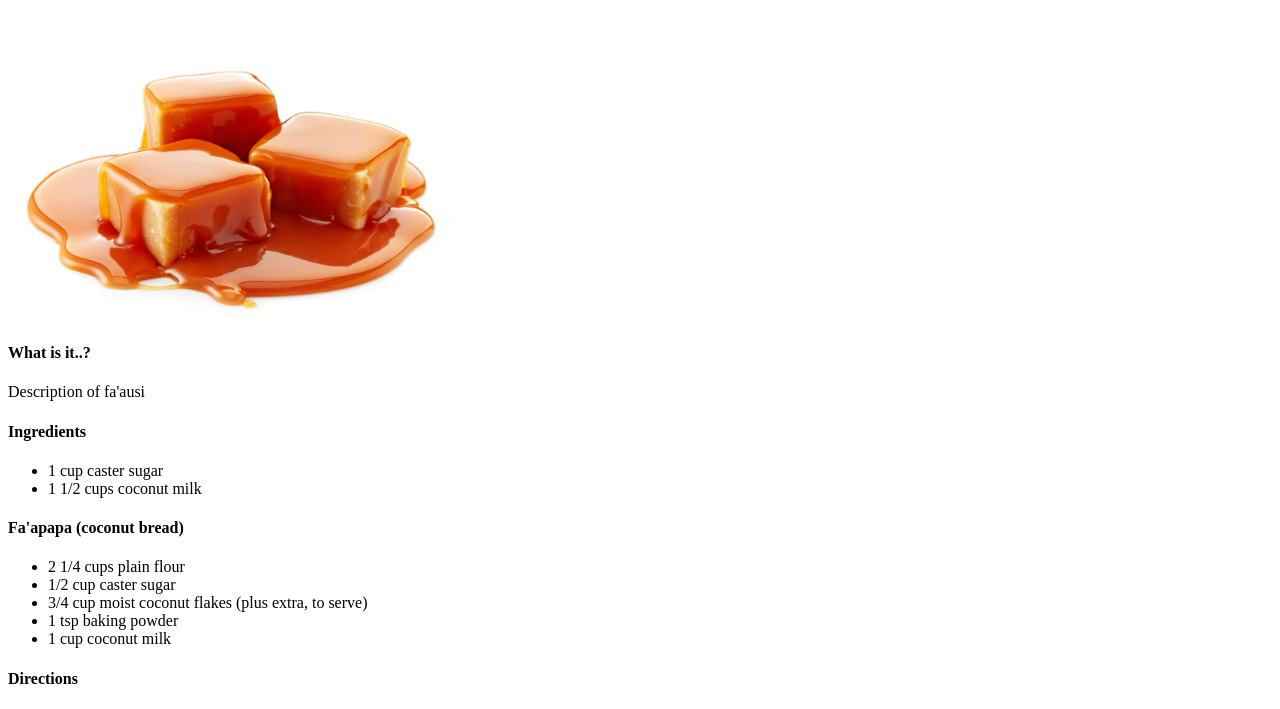
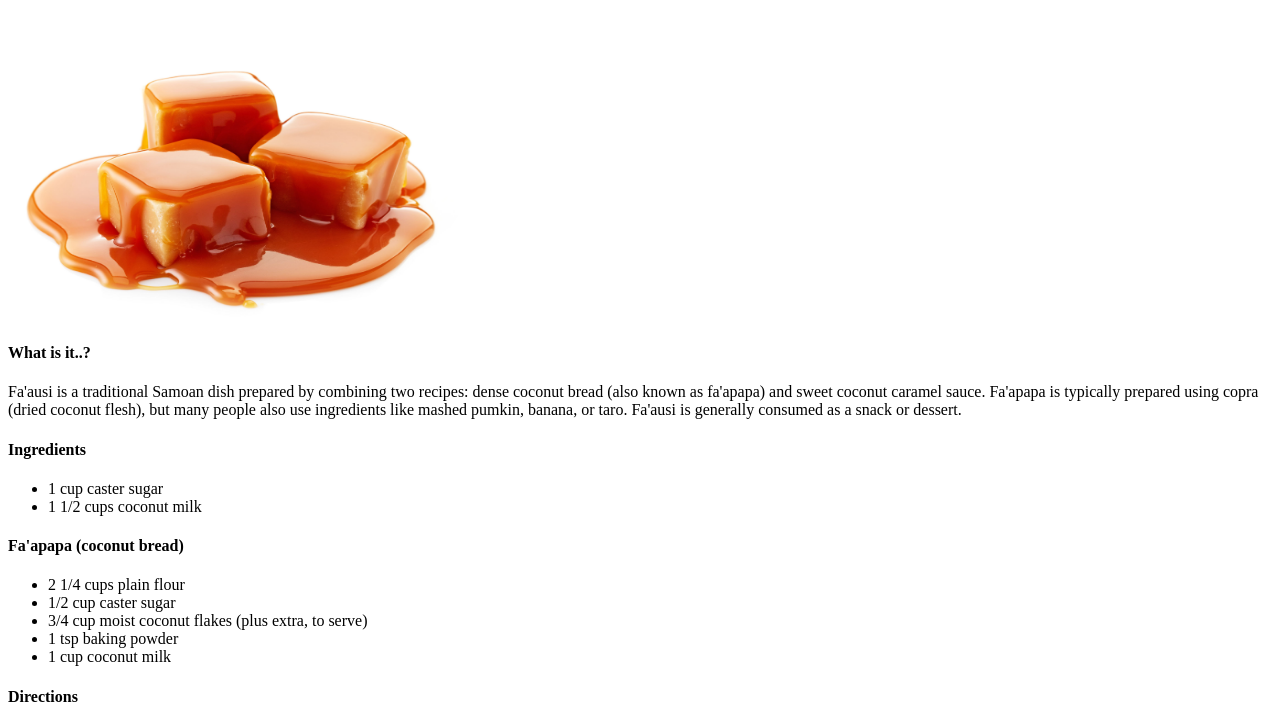
Before and after one commit to Feenixii/odin-recipes, a plain HTML site: page recipes/faausi.html in a window 1280 px wide. Shown: the part 61-770 px from the top of the page. Drawn offline with Linux system fonts and the light colour scheme.

Commit message:
Modify description in faausi

```diff
--- a/recipes/faausi.html
+++ b/recipes/faausi.html
@@ -11,7 +11,7 @@
     <img src="../images/faausi.jpg" alt="Plate of fa'ausi" height="300" width="450">
 
     <h4>What is it..?</h4>
-    Description of fa'ausi
+    Fa'ausi is a traditional Samoan dish prepared by combining two recipes: dense coconut bread (also known as fa'apapa) and sweet coconut caramel sauce.  Fa'apapa is typically prepared using copra (dried coconut flesh), but many people also use ingredients like mashed pumkin, banana, or taro.  Fa'ausi is generally consumed as a snack or dessert.
 
     <h4>Ingredients</h4>
     <ul>
```
